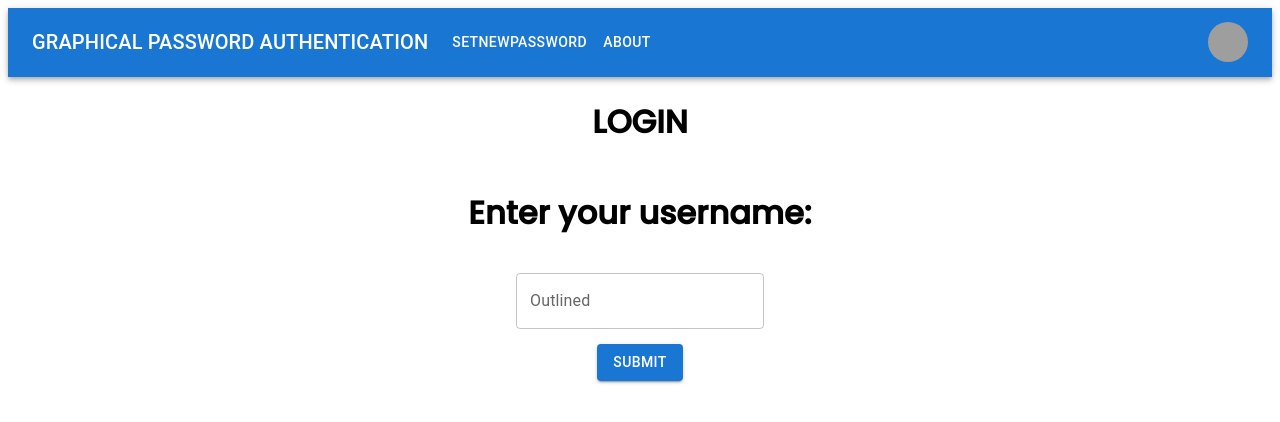
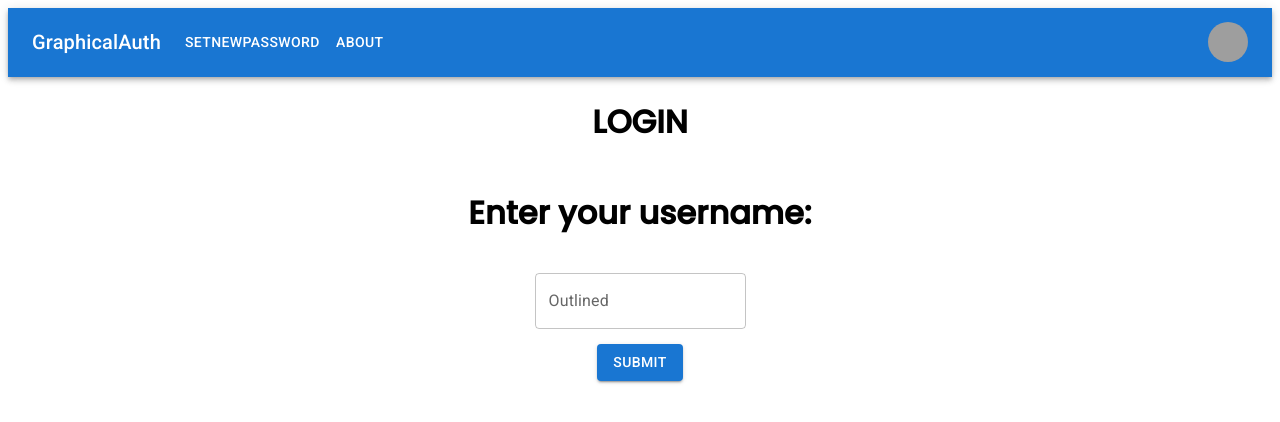
Before and after one commit to AdityaRaj1440/SIH_GraphicalPassword, a React (Create React App) app in the folder login/: page / in a window 1280 px wide. Shown: the top 422 px of the page. Built offline with nearby package versions, Linux system fonts and the light colour scheme; grey boxes are pictures that could not be loaded.

Commit message:
font change for navbar

```diff
--- a/login/src/Navbar.js
+++ b/login/src/Navbar.js
@@ -11,6 +11,10 @@ import Avatar from '@mui/material/Avatar';
 import Button from '@mui/material/Button';
 import Tooltip from '@mui/material/Tooltip';
 import MenuItem from '@mui/material/MenuItem';
+import '@fontsource/roboto/300.css';
+import '@fontsource/roboto/400.css';
+import '@fontsource/roboto/500.css';
+import '@fontsource/roboto/700.css';
 
 const pages = ['SetNewPassword', 'About'];
 const settings = ['Profile', 'Account', 'Dashboard', 'Logout'];
@@ -44,7 +48,7 @@ const ResponsiveAppBar = () => {
             component="div"
             sx={{ mr: 2, display: { xs: 'none', md: 'flex' } }}
           >
-            GRAPHICAL PASSWORD AUTHENTICATION
+            GraphicalAuth
           </Typography>
 
           <Box sx={{ flexGrow: 1, display: { xs: 'flex', md: 'none' } }}>
@@ -89,7 +93,7 @@ const ResponsiveAppBar = () => {
             component="div"
             sx={{ flexGrow: 1, display: { xs: 'flex', md: 'none' } }}
           >
-            LOGO
+            GraphicalAuth
           </Typography>
           <Box sx={{ flexGrow: 1, display: { xs: 'none', md: 'flex' } }}>
             {pages.map((page) => (
--- /dev/null
+++ b/package.json
@@ -0,0 +1,5 @@
+{
+  "dependencies": {
+    "@fontsource/roboto": "^4.5.3"
+  }
+}
```
Also changed, not shown: 2 other files (tests, documents, lock files or other folders).
